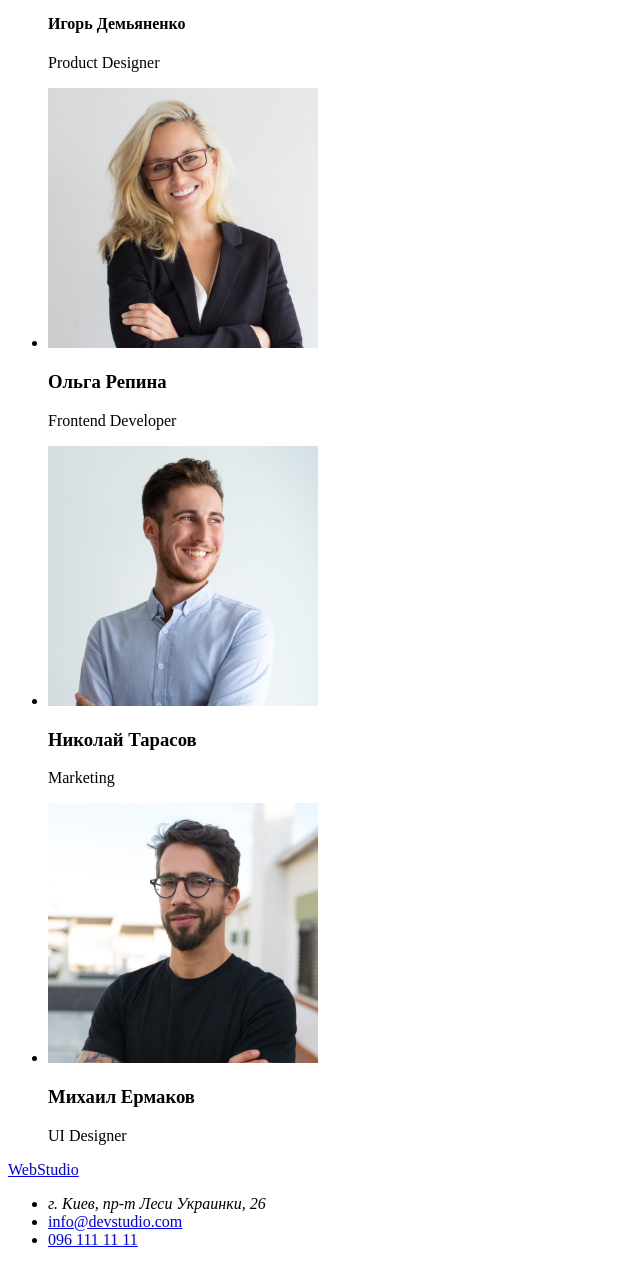
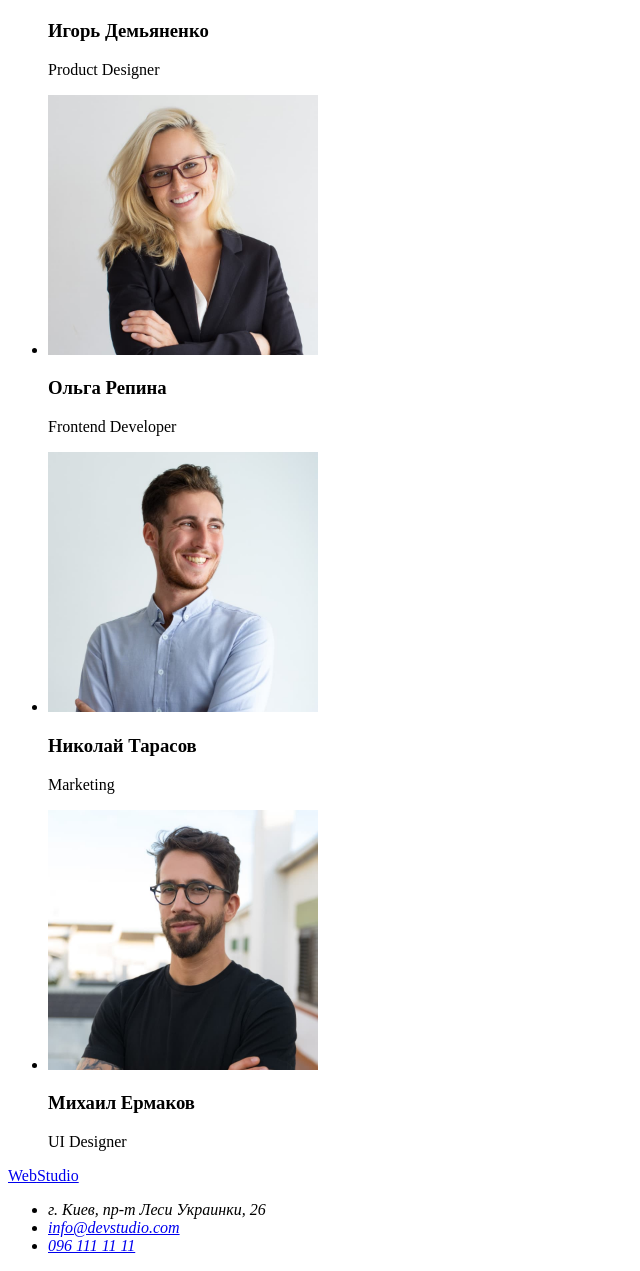
Before and after one commit to jadanov89/goit-markup-hw-01, a plain HTML site: page index.html in a window 1280 px wide. Shown: the part 1884-3155 px from the top of the page, without its empty margins (0-640 px from the left). Drawn offline with Linux system fonts and the light colour scheme.

Commit message:
Правки HTML

```diff
--- a/index.html
+++ b/index.html
@@ -57,11 +57,11 @@
         </ul>
     </section>
     <section class="our-team">
-        <h3>Наша команда</h3>
+        <h2>Наша команда</h2>
        <ul>
            <li>
                <img src="./img/team_1.jpg" alt="Игорь Демьяненко Product Designer" width="270">
-               <h4>Игорь Демьяненко</h4>
+               <h3>Игорь Демьяненко</h3>
                <p>Product Designer</p>
            </li>
            <li>
@@ -84,14 +84,14 @@
     </section>
     </main>
     <footer>
-        <div class="contacts">
         <a href="#" rel="noreferrer noopener"><span>Web</span>Studio</a>
-        <ul>
-            <li><address>г. Киев, пр-т Леси Украинки, 26</address></li>
-            <li><a href="mailto:info@devstudio.com" rel="noreferrer noopener">info@devstudio.com</a></li>
-            <li><a href="tel:0961111111" rel="noreferrer noopener">096 111 11 11</a></li>
-        </ul>
-        </div>
+        <address>
+            <ul>
+                <li>г. Киев, пр-т Леси Украинки, 26</li>
+                <li><a href="mailto:info@devstudio.com" rel="noreferrer noopener">info@devstudio.com</a></li>
+                <li><a href="tel:0961111111" rel="noreferrer noopener">096 111 11 11</a></li>
+            </ul>
+       </address>
     </footer>
 
 </body>
```
